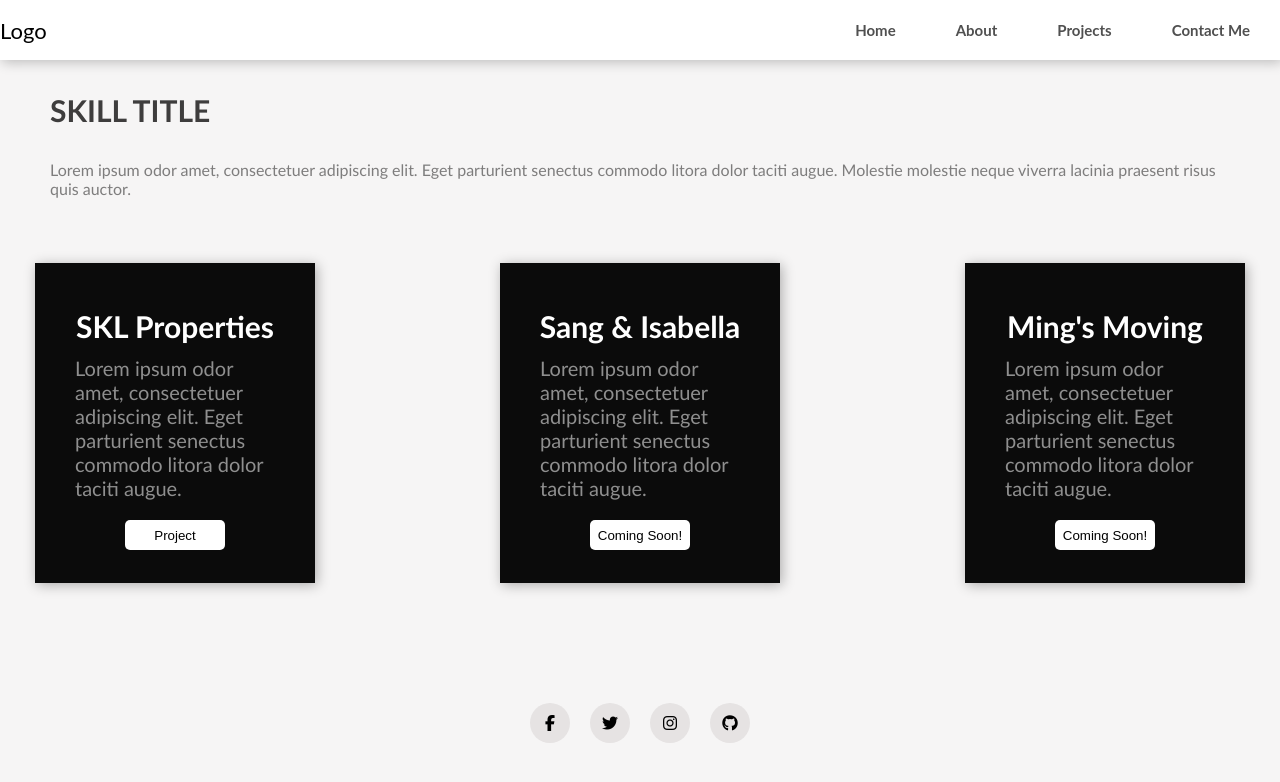
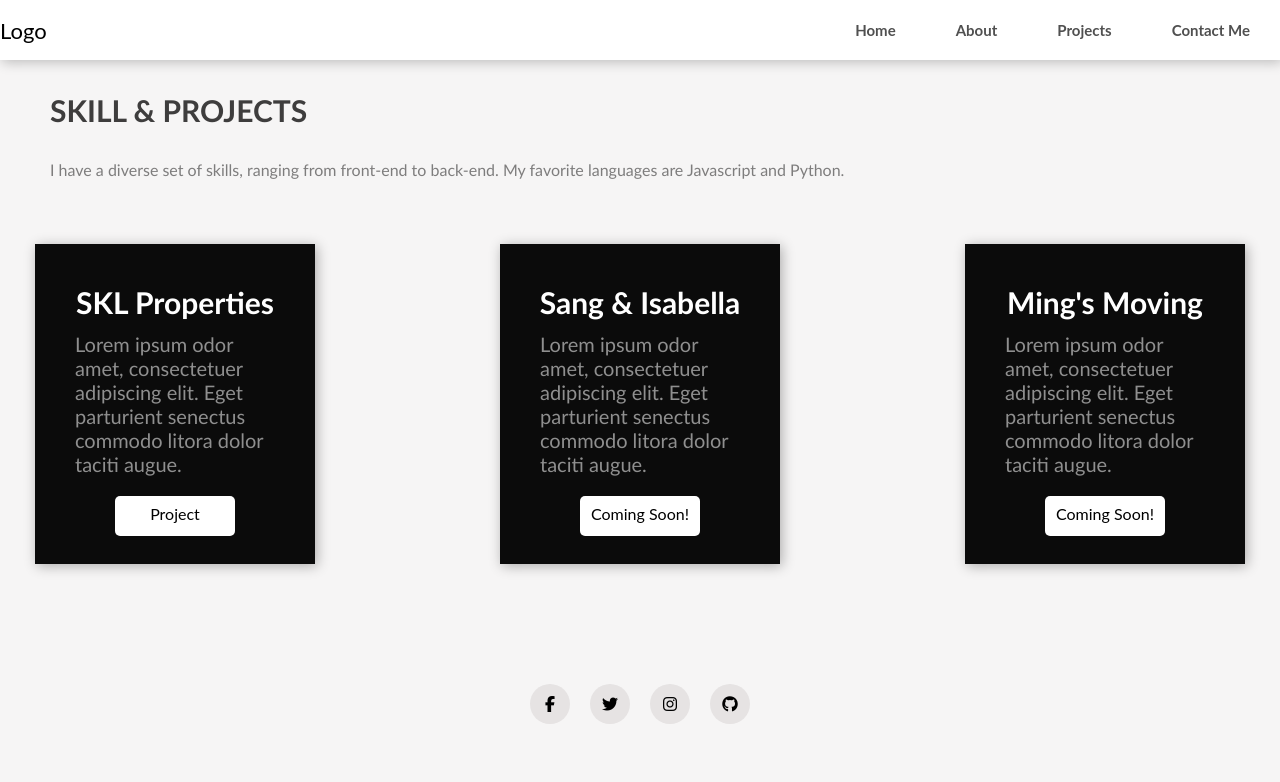
Before and after one commit to IsabellaGuo/IsabellaPortfolio, a React (Create React App) app: page /projects in a window 1280 px wide. Shown: the top 782 px of the page. Built offline with nearby package versions, Linux system fonts and the light colour scheme.

Commit message:
Linked project to portfolio website

```diff
--- a/src/components/About.js
+++ b/src/components/About.js
@@ -8,14 +8,10 @@ function About() {
           <p className="about__title">ABOUT ME</p>
           <p className="about__subtitle">Full Stack Developer</p>
           <p className="about__text">
-            Lorem ipsum odor amet, consectetuer adipiscing elit. Eget parturient
-            senectus commodo litora dolor taciti augue. Molestie molestie neque
-            viverra lacinia praesent risus quis auctor.
+            I am a full-stack web developer, with business administration and marketing background. I am fueled by my passion for understanding what the client wants and turn it in to clean code.
           </p>
           <p className="about__text">
-            Malesuada cursus lobortis nascetur; rutrum senectus dis tempus. Cras
-            eu class ipsum proin platea felis torquent quam. Interdum neque
-            aenean lacinia pulvinar ligula.
+            I consider myself a 'forever student', always eager to learn, keep improving and stay in tune with the latest framework. Besides coding, I love playing piano, trying different restaurants, being curious about the world.
           </p>
 
         </div>
--- a/src/components/Projects.css
+++ b/src/components/Projects.css
@@ -61,6 +61,10 @@
     color: #8f8f8f;
 }
 
+a{
+    text-align: center;
+}
+
 .projects__link{
     width: 100px;
     height: 30px;
@@ -68,4 +72,7 @@
     border: none;
     outline:none;
     border-radius: 5px;
+    padding: 8px 10px 2px 10px;
+    color: black;
+
 }
--- a/src/components/Projects.js
+++ b/src/components/Projects.js
@@ -6,7 +6,7 @@ function Projects() {
         <div classsName="projects__main">
             <div className="skills__texts">
                     <p className="skills__title">
-                        SKILL TITLE
+                        SKILL & PROJECTS
                     </p>
                     {/*
                     <p className="projects__subtitle">
@@ -14,9 +14,7 @@ function Projects() {
                     </p>
                     */}
                     <p className="skills__text">
-                    Lorem ipsum odor amet, consectetuer adipiscing elit. Eget parturient
-                    senectus commodo litora dolor taciti augue. Molestie molestie neque
-                    viverra lacinia praesent risus quis auctor.
+                    I have a diverse set of skills, ranging from front-end to back-end. My favorite languages are Javascript and Python.
                     </p>
             </div>
             <div className="projects__cards">
@@ -28,9 +26,7 @@ function Projects() {
                     Lorem ipsum odor amet, consectetuer adipiscing elit. Eget parturient
                     senectus commodo litora dolor taciti augue.
                     </p>
-                    <button className="projects__link">
-                       Project
-                    </button>
+                    <a className="projects__link" href="https://skl-properties.herokuapp.com/" target="_blank">Project</a>
 
                 </div>
                 <div className="projects__card">
@@ -41,9 +37,7 @@ function Projects() {
                     Lorem ipsum odor amet, consectetuer adipiscing elit. Eget parturient
                     senectus commodo litora dolor taciti augue.
                     </p>
-                    <button className="projects__link">
-                        Coming Soon!
-                    </button>
+                    <a className="projects__link" href="" target="_blank">Coming Soon!</a>
 
                 </div>
                 <div className="projects__card">
@@ -54,9 +48,7 @@ function Projects() {
                     Lorem ipsum odor amet, consectetuer adipiscing elit. Eget parturient
                     senectus commodo litora dolor taciti augue.
                     </p>
-                    <button className="projects__link">
-                        Coming Soon!
-                    </button>
+                    <a className="projects__link" href="" target="_blank">Coming Soon!</a>
 
                 </div>
 
```
